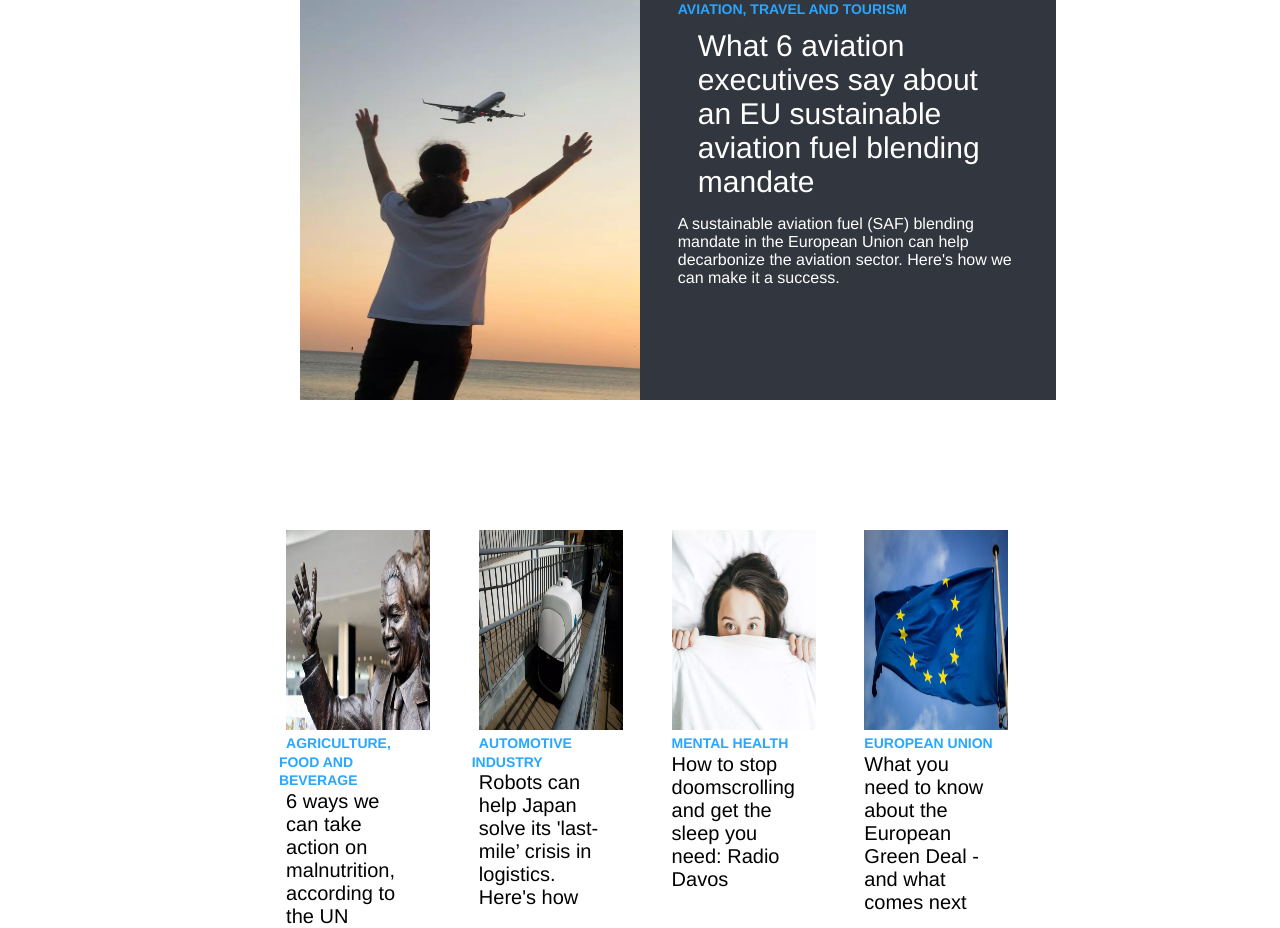
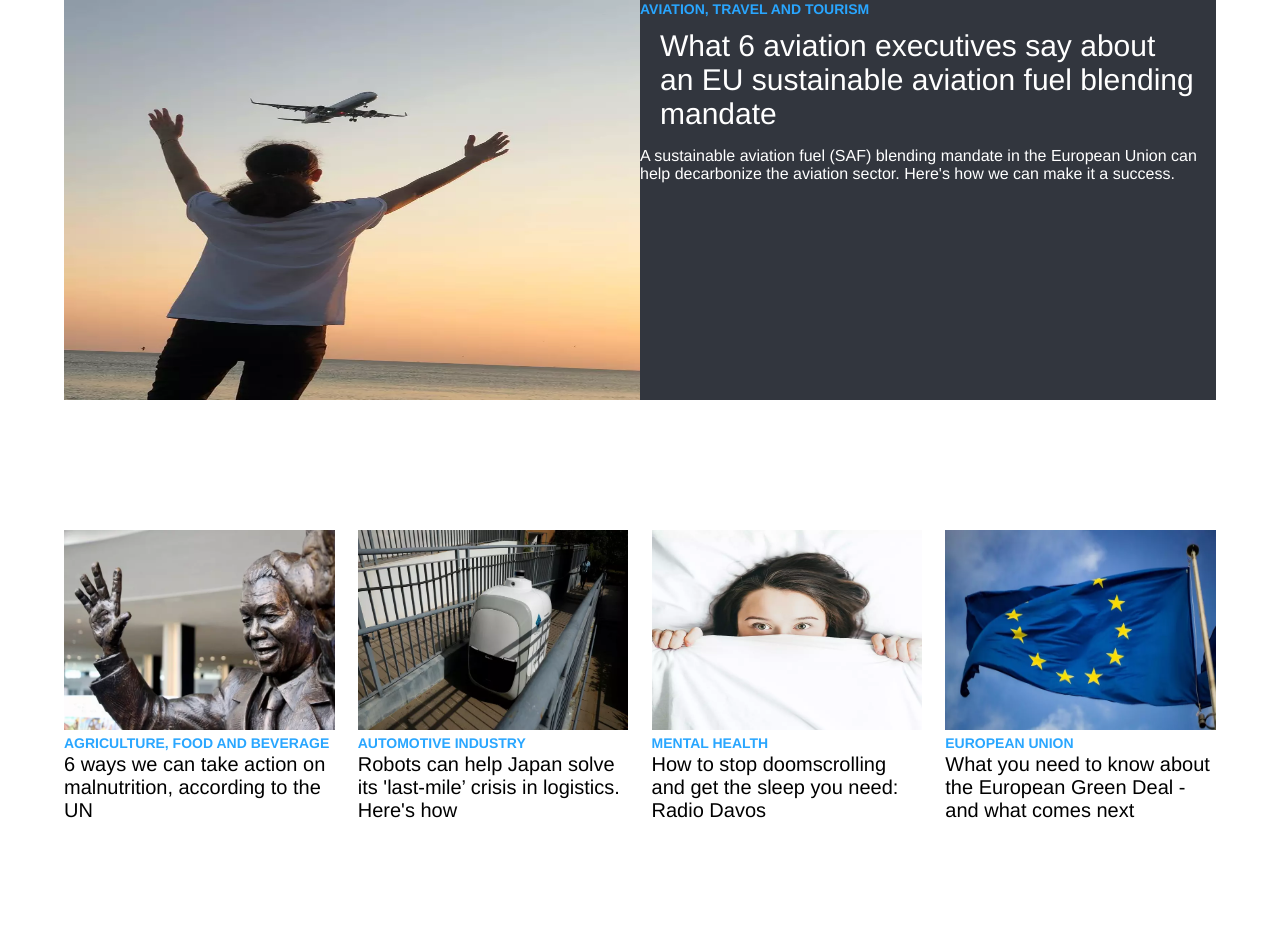
Before and after one commit to saikumar1809/internship-report, a React (Create React App) app: page / in a window 1280 px wide. After the commit the page ends 822 px from the top, so only its background shows below. Built offline with nearby package versions, Linux system fonts and the light colour scheme; the HTML template or start-up script is replaced by a standard one.

Commit message:
added padding

```diff
--- a/src/App.css
+++ b/src/App.css
@@ -1,5 +1,6 @@
 * {
   font-family: 'Neue Helvetica W01', 'Helvetica Neue', Helvetica, Arial,
     sans-serif;
-  padding: 0 5%;
+  /* margin: 0;
+  padding: 0; */
 }
--- a/src/components/Cards.css
+++ b/src/components/Cards.css
@@ -2,9 +2,8 @@
   width: 90%;
   display: grid;
   height: 50%;
-  font-family: 'Neue Helvetica W01', 'Helvetica Neue', Helvetica, Arial,
-    sans-serif;
-  grid-template-columns: 1fr;
+
+  padding: 0 5%;
 }
 .news-card {
   padding: 40px auto;
--- a/src/components/Cover.css
+++ b/src/components/Cover.css
@@ -2,6 +2,7 @@
   width: 90%;
   display: grid;
   grid-template-rows: auto auto;
+  padding: 0 5%;
 }
 .cover-img-container {
   height: auto;
```
